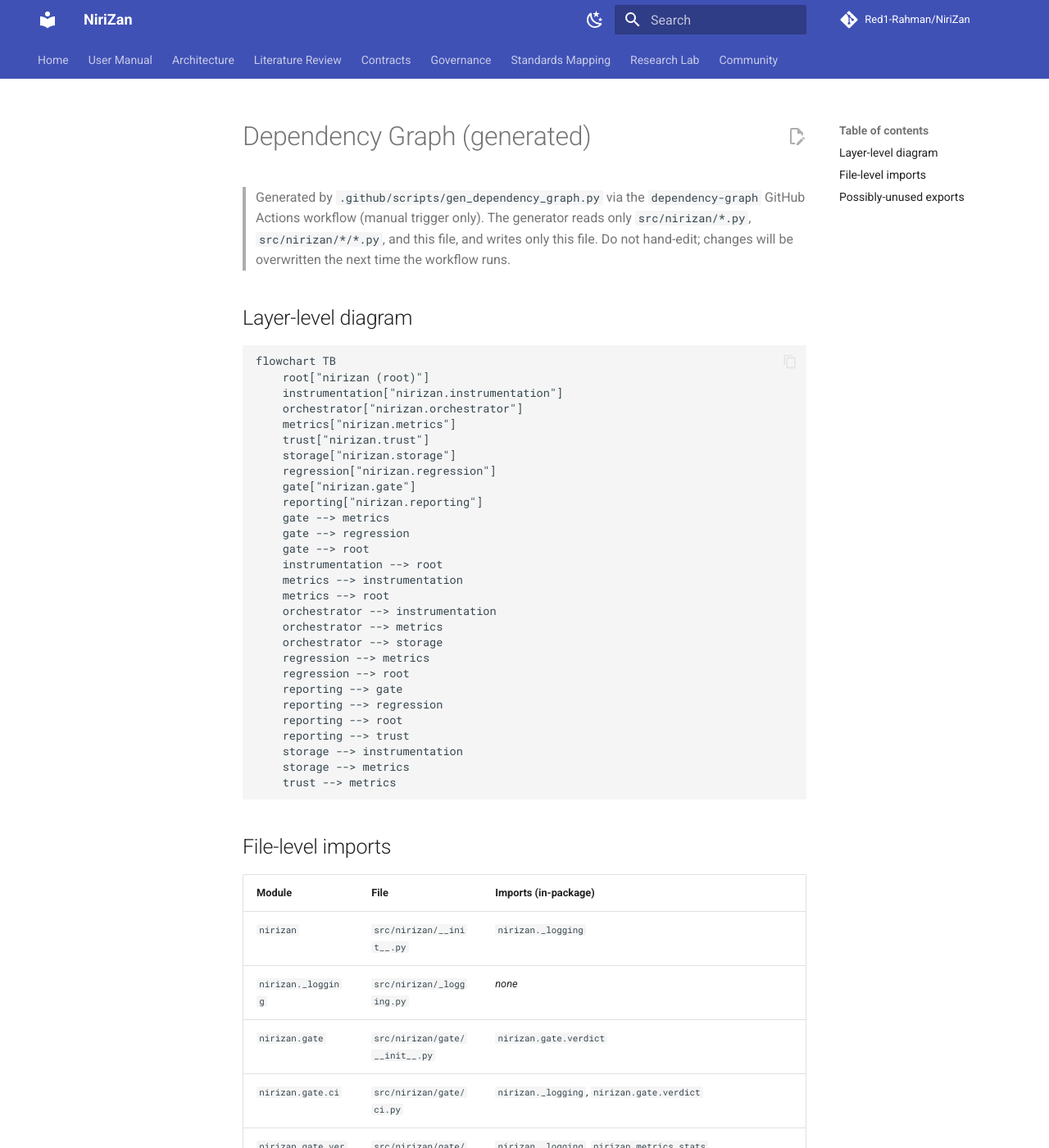
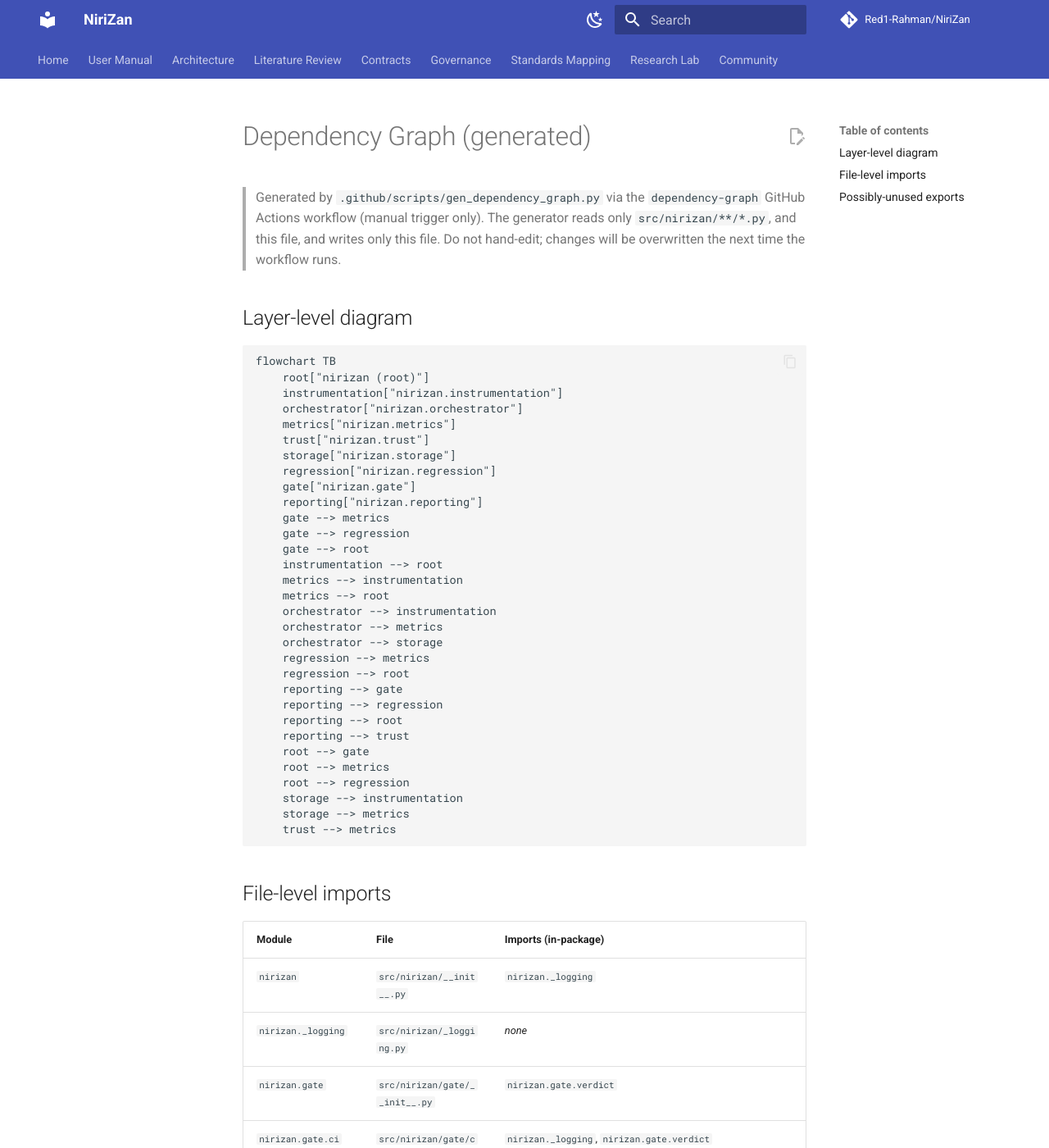
Before and after one commit to Red1-Rahman/NiriZan, an MkDocs documentation site: the page built from docs/dependency-graph.md, in a window 1280 px wide and 1400 px high. Shown: the whole window at 82% size. Built offline with MkDocs 1.6.1 and Material for MkDocs 9.7.7, drawn with Linux system fonts in a browser that asks for light colours; comment, search, counter and statistics services are not loaded; some of the changed text lies outside the part shown.

Commit message:
chore(docs): scan nested packages in the dependency graph generator
The generator's glob stopped at two directory levels, so the otel
subpackage under instrumentation was invisible to the graph and its
file table. Scan recursively and derive the dotted name and layer from
the full path. The layer is still the first package segment, so layer
edges are unchanged for existing modules.

The generated doc will gain rows for the otel modules on the next run.

```diff
--- a/docs/dependency-graph.md
+++ b/docs/dependency-graph.md
@@ -2,7 +2,7 @@
 
 > Generated by `.github/scripts/gen_dependency_graph.py` via the
 > `dependency-graph` GitHub Actions workflow (manual trigger only).
-> The generator reads only `src/nirizan/*.py`, `src/nirizan/*/*.py`,
+> The generator reads only `src/nirizan/**/*.py`,
 > and this file, and writes only this file. Do not hand-edit; changes
 > will be overwritten the next time the workflow runs.
 
@@ -34,6 +34,9 @@
     reporting --> regression
     reporting --> root
     reporting --> trust
+    root --> gate
+    root --> metrics
+    root --> regression
     storage --> instrumentation
     storage --> metrics
     trust --> metrics
```
Also changed, not shown: other parts of docs/dependency-graph.md (+24 -0 lines), 1 other file.
